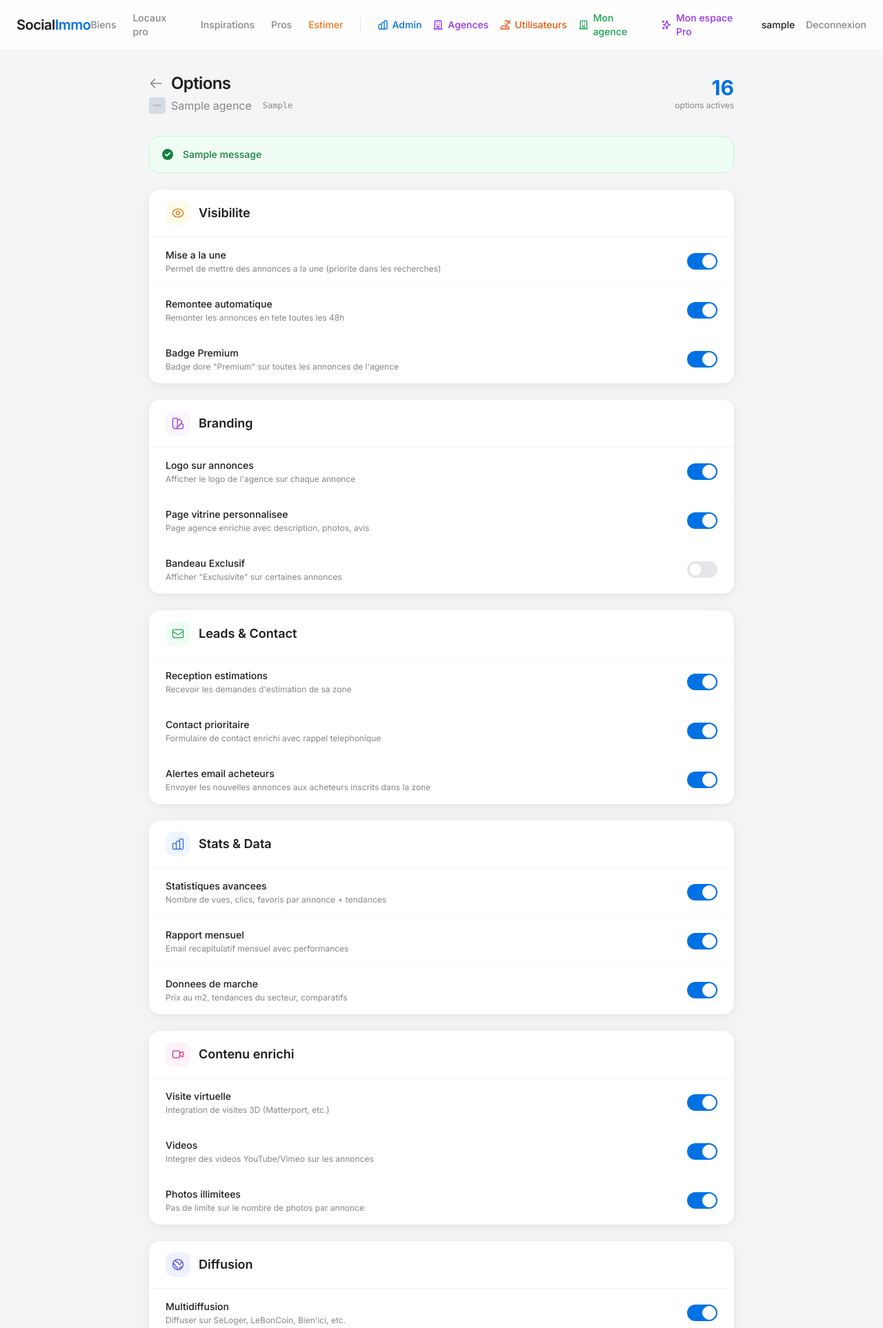
After one commit to CharlT24/social-immo, a Django app: page /gestion/options/1/ in a window 1280 px wide. The commit adds this page. Shown: the top 1926 px of the page at 69% size. Run offline with Django 5.2, Linux system fonts and the light colour scheme; a user stored in the database is signed in; tables that the repository leaves empty hold one stand-in row (values such as "Sample post"); grey boxes marked "Sample" are stand-in pictures; one stand-in notice (Sample message) is shown; some libraries are stand-ins or nearby versions.

Commit message:
Add agency options system + inspiration comment moderation
- New AgenceOptions model with 17 toggleable options across 6 categories:
  Visibility, Branding, Leads, Stats, Content, Diffusion (migration 0016)
- Admin can manage options per agency via /gestion/options/<id>/
- Options button added to agency list in admin
- Admin can delete inspiration photo comments (API + JS)
- Prep for future paid options (SeLoger/LeBonCoin style)

Co-Authored-By: Claude Opus 4.6 <noreply@anthropic.com>

```diff
--- a/listings/urls.py
+++ b/listings/urls.py
@@ -25,6 +25,7 @@ urlpatterns = [
     path('gestion/toggle/<int:agence_id>/', views.toggle_agence_active, name='toggle_agence_active'),
     path('gestion/renvoyer-acces/<int:agence_id>/', views.renvoyer_acces, name='renvoyer_acces'),
     path('gestion/conseillers/<int:agence_id>/', views.gestion_conseillers, name='gestion_conseillers'),
+    path('gestion/options/<int:agence_id>/', views.gestion_options_agence, name='gestion_options_agence'),
     path('gestion/conseillers/renvoyer/<int:conseiller_id>/', views.renvoyer_acces_conseiller, name='renvoyer_acces_conseiller'),
     # Espace Pro
     path('pro/inscription/', views.pro_inscription, name='pro_inscription'),
@@ -40,6 +41,7 @@ urlpatterns = [
     path('api/contact-read/', views.mark_contact_read, name='mark_contact_read'),
     path('api/photo-comment/', views.post_photo_comment, name='post_photo_comment'),
     path('api/photo-comments/', views.get_photo_comments, name='get_photo_comments'),
+    path('api/photo-comment/delete/', views.delete_photo_comment, name='delete_photo_comment'),
     # Gestion utilisateurs (admin)
     path('gestion/utilisateurs/', views.gestion_utilisateurs, name='gestion_utilisateurs'),
     path('gestion/utilisateurs/export/', views.export_utilisateurs_csv, name='export_utilisateurs_csv'),
--- a/listings/views.py
+++ b/listings/views.py
@@ -23,7 +23,7 @@ from .models import (
     Annonce, Photo, Commentaire, Favori, Agence, Decoration, DecoCommentaire,
     Partenaire, ProProfile, ProRealisation, ProRealisationPhoto, ProAvis,
     PhotoFavori, PhotoNote, PhotoCommentaire, DemandeContact, Conseiller,
-    Estimation
+    Estimation, AgenceOptions
 )
 from .forms import CommentaireForm, AgenceCreateForm, ProInscriptionForm, ProRealisationForm
 
@@ -1447,6 +1447,7 @@ def get_photo_comments(request):
         'auteur': c.auteur.get_full_name() or c.auteur.username,
         'texte': c.texte,
         'created_at': c.created_at.strftime('%d/%m/%Y %H:%M'),
+        'auteur_id': c.auteur_id,
     } for c in comments]
 
     # Note de l'utilisateur connecte
@@ -1465,7 +1466,22 @@ def get_photo_comments(request):
         'user_note': user_note,
         'average': round(avg_data['avg'], 1) if avg_data['avg'] else 0,
         'note_count': avg_data['count'],
+        'is_staff': request.user.is_staff if request.user.is_authenticated else False,
     })
+
+
+@login_required
+@require_POST
+def delete_photo_comment(request):
+    """Supprimer un commentaire photo - admin uniquement"""
+    if not request.user.is_staff:
+        return JsonResponse({'error': 'Non autorise'}, status=403)
+
+    data = json.loads(request.body)
+    comment_id = data.get('comment_id')
+    comment = get_object_or_404(PhotoCommentaire, id=comment_id)
+    comment.delete()
+    return JsonResponse({'status': 'deleted'})
 
 
 @login_required
@@ -2023,6 +2039,123 @@ def locaux_pro(request):
     return render(request, 'listings/locaux_pro.html', context)
 
 
+@login_required
+def gestion_options_agence(request, agence_id):
+    """Gestion des options d'une agence - admin uniquement"""
+    if not request.user.is_staff:
+        return HttpResponseForbidden("Acces reserve aux administrateurs.")
+
+    agence = get_object_or_404(Agence, id=agence_id)
+    options, created = AgenceOptions.objects.get_or_create(agence=agence)
+
+    if request.method == 'POST':
+        # Toggle les options booleennes
+        bool_fields = [
+            'mise_en_avant', 'remontee_auto', 'badge_premium',
+            'logo_sur_annonces', 'page_vitrine', 'bandeau_exclusif',
+            'estimation_forward', 'contact_prioritaire', 'alertes_email',
+            'stats_avancees', 'rapport_mensuel', 'donnees_marche',
+            'visite_virtuelle', 'video', 'photos_illimitees',
+            'multidiffusion', 'export_portails',
+        ]
+        for field in bool_fields:
+            setattr(options, field, field in request.POST)
+
+        nb = request.POST.get('nb_mises_en_avant', '0')
+        try:
+            options.nb_mises_en_avant = int(nb)
+        except ValueError:
+            options.nb_mises_en_avant = 0
+
+        options.notes_admin = request.POST.get('notes_admin', '')
+        options.save()
+        messages.success(request, f'Options de {agence.nom} mises a jour.')
+        return redirect('listings:gestion_options_agence', agence_id=agence.id)
+
+    # Grouper les options pour l'affichage
+    option_groups = [
+        {
+            'title': 'Visibilite',
+            'icon': 'M15 12a3 3 0 11-6 0 3 3 0 016 0z M2.458 12C3.732 7.943 7.523 5 12 5c4.478 0 8.268 2.943 9.542 7-1.274 4.057-5.064 7-9.542 7-4.477 0-8.268-2.943-9.542-7z',
+            'color': 'amber',
+            'fields': [
+                ('mise_en_avant', options.mise_en_avant),
+                ('remontee_auto', options.remontee_auto),
+                ('badge_premium', options.badge_premium),
+            ]
+        },
+        {
+            'title': 'Branding',
+            'icon': 'M7 21a4 4 0 01-4-4V5a2 2 0 012-2h4a2 2 0 012 2v12a4 4 0 01-4 4zm0 0h12a2 2 0 002-2v-4a2 2 0 00-2-2h-2.343M11 7.343l1.657-1.657a2 2 0 012.828 0l2.829 2.829a2 2 0 010 2.828l-8.486 8.485M7 17h.01',
+            'color': 'purple',
+            'fields': [
+                ('logo_sur_annonces', options.logo_sur_annonces),
+                ('page_vitrine', options.page_vitrine),
+                ('bandeau_exclusif', options.bandeau_exclusif),
+            ]
+        },
+        {
+            'title': 'Leads & Contact',
+            'icon': 'M3 8l7.89 5.26a2 2 0 002.22 0L21 8M5 19h14a2 2 0 002-2V7a2 2 0 00-2-2H5a2 2 0 00-2 2v10a2 2 0 002 2z',
+            'color': 'green',
+            'fields': [
+                ('estimation_forward', options.estimation_forward),
+                ('contact_prioritaire', options.contact_prioritaire),
+                ('alertes_email', options.alertes_email),
+            ]
+        },
+        {
+            'title': 'Stats & Data',
+            'icon': 'M9 19v-6a2 2 0 00-2-2H5a2 2 0 00-2 2v6a2 2 0 002 2h2a2 2 0 002-2zm0 0V9a2 2 0 012-2h2a2 2 0 012 2v10m-6 0a2 2 0 002 2h2a2 2 0 002-2m0 0V5a2 2 0 012-2h2a2 2 0 012 2v14a2 2 0 01-2 2h-2a2 2 0 01-2-2z',
+            'color': 'blue',
+            'fields': [
+                ('stats_avancees', options.stats_avancees),
+                ('rapport_mensuel', options.rapport_mensuel),
+                ('donnees_marche', options.donnees_marche),
+            ]
+        },
+        {
+            'title': 'Contenu enrichi',
+            'icon': 'M15 10l4.553-2.276A1 1 0 0121 8.618v6.764a1 1 0 01-1.447.894L15 14M5 18h8a2 2 0 002-2V8a2 2 0 00-2-2H5a2 2 0 00-2 2v8a2 2 0 002 2z',
+            'color': 'pink',
+            'fields': [
+                ('visite_virtuelle', options.visite_virtuelle),
+                ('video', options.video),
+                ('photos_illimitees', options.photos_illimitees),
+            ]
+        },
+        {
+            'title': 'Diffusion',
+            'icon': 'M3.055 11H5a2 2 0 012 2v1a2 2 0 002 2 2 2 0 012 2v2.945M8 3.935V5.5A2.5 2.5 0 0010.5 8h.5a2 2 0 012 2 2 2 0 104 0 2 2 0 012-2h1.064M15 20.488V18a2 2 0 012-2h3.064M21 12a9 9 0 11-18 0 9 9 0 0118 0z',
+            'color': 'indigo',
+            'fields': [
+                ('multidiffusion', options.multidiffusion),
+                ('export_portails', options.export_portails),
+            ]
+        },
+    ]
+
+    # Enrichir avec les meta du modele
+    for group in option_groups:
+        enriched = []
+        for field_name, value in group['fields']:
+            field = AgenceOptions._meta.get_field(field_name)
+            enriched.append({
+                'name': field_name,
+                'label': field.verbose_name,
+                'help': field.help_text,
+                'value': value,
+            })
+        group['fields'] = enriched
+
+    context = {
+        'agence': agence,
+        'options': options,
+        'option_groups': option_groups,
+    }
+    return render(request, 'listings/gestion_options.html', context)
+
+
 def cgu(request):
     return render(request, 'listings/cgu.html')
 
--- a/templates/listings/gestion_agences.html
+++ b/templates/listings/gestion_agences.html
@@ -157,6 +157,12 @@
                                     Renvoyer acces
                                 </a>
                                 {% endif %}
+                                <a href="{% url 'listings:gestion_options_agence' agence.id %}"
+                                   class="inline-flex items-center gap-1.5 text-xs font-medium text-amber-600 bg-amber-50 hover:bg-amber-100 px-3 py-1.5 rounded-lg transition-colors"
+                                   title="Gerer les options">
+                                    <svg class="w-3.5 h-3.5" fill="none" stroke="currentColor" viewBox="0 0 24 24"><path stroke-linecap="round" stroke-linejoin="round" stroke-width="2" d="M10.325 4.317c.426-1.756 2.924-1.756 3.35 0a1.724 1.724 0 002.573 1.066c1.543-.94 3.31.826 2.37 2.37a1.724 1.724 0 001.066 2.573c1.756.426 1.756 2.924 0 3.35a1.724 1.724 0 00-1.066 2.573c.94 1.543-.826 3.31-2.37 2.37a1.724 1.724 0 00-2.573 1.066c-.426 1.756-2.924 1.756-3.35 0a1.724 1.724 0 00-2.573-1.066c-1.543.94-3.31-.826-2.37-2.37a1.724 1.724 0 00-1.066-2.573c-1.756-.426-1.756-2.924 0-3.35a1.724 1.724 0 001.066-2.573c-.94-1.543.826-3.31 2.37-2.37.996.608 2.296.07 2.572-1.065z"/><path stroke-linecap="round" stroke-linejoin="round" stroke-width="2" d="M15 12a3 3 0 11-6 0 3 3 0 016 0z"/></svg>
+                                    Options
+                                </a>
                                 <a href="{% url 'listings:gestion_conseillers' agence.id %}"
                                    class="inline-flex items-center gap-1.5 text-xs font-medium text-emerald-600 bg-emerald-50 hover:bg-emerald-100 px-3 py-1.5 rounded-lg transition-colors"
                                    title="Voir les conseillers">
--- /dev/null
+++ b/templates/listings/gestion_options.html
@@ -0,0 +1,107 @@
+{% extends 'base.html' %}
+
+{% block title %}Options - {{ agence.nom }} | Social Immo{% endblock %}
+
+{% block content %}
+<div class="max-w-4xl mx-auto px-6 py-8">
+
+    <!-- Header -->
+    <div class="flex items-center justify-between mb-8">
+        <div>
+            <div class="flex items-center gap-3 mb-1">
+                <a href="{% url 'listings:gestion_agences' %}" class="text-apple-gray hover:text-apple-text transition-colors">
+                    <svg class="w-5 h-5" fill="none" stroke="currentColor" viewBox="0 0 24 24"><path stroke-linecap="round" stroke-linejoin="round" stroke-width="2" d="M10 19l-7-7m0 0l7-7m-7 7h18"/></svg>
+                </a>
+                <h1 class="text-2xl font-semibold tracking-tight">Options</h1>
+            </div>
+            <div class="flex items-center gap-2 mt-1">
+                {% if agence.logo_url %}
+                <img src="{{ agence.logo_url }}" class="w-6 h-6 rounded object-cover">
+                {% endif %}
+                <span class="text-apple-gray">{{ agence.nom }}</span>
+                <span class="text-xs bg-gray-100 text-apple-gray px-2 py-0.5 rounded-full font-mono">{{ agence.reference }}</span>
+            </div>
+        </div>
+        <div class="text-right">
+            <div class="text-3xl font-bold text-apple-blue">{{ options.nb_options_actives }}</div>
+            <div class="text-xs text-apple-gray">options actives</div>
+        </div>
+    </div>
+
+    <!-- Flash Messages -->
+    {% if messages %}
+    <div class="mb-6 space-y-3">
+        {% for message in messages %}
+        <div class="p-4 rounded-2xl flex items-center gap-3 {% if message.tags == 'success' %}bg-green-50 text-green-700 border border-green-200{% else %}bg-red-50 text-red-700 border border-red-200{% endif %}">
+            <svg class="w-5 h-5 flex-shrink-0" fill="currentColor" viewBox="0 0 20 20"><path fill-rule="evenodd" d="M10 18a8 8 0 100-16 8 8 0 000 16zm3.707-9.293a1 1 0 00-1.414-1.414L9 10.586 7.707 9.293a1 1 0 00-1.414 1.414l2 2a1 1 0 001.414 0l4-4z" clip-rule="evenodd"/></svg>
+            <span class="text-sm font-medium">{{ message }}</span>
+        </div>
+        {% endfor %}
+    </div>
+    {% endif %}
+
+    <form method="post">
+        {% csrf_token %}
+
+        <!-- Option Groups -->
+        <div class="space-y-6">
+            {% for group in option_groups %}
+            <div class="bg-white rounded-2xl shadow-apple overflow-hidden">
+                <div class="px-6 py-4 border-b border-gray-100 flex items-center gap-3">
+                    <div class="w-9 h-9 bg-{{ group.color }}-50 rounded-xl flex items-center justify-center">
+                        <svg class="w-5 h-5 text-{{ group.color }}-600" fill="none" stroke="currentColor" viewBox="0 0 24 24"><path stroke-linecap="round" stroke-linejoin="round" stroke-width="1.5" d="{{ group.icon }}"/></svg>
+                    </div>
+                    <h2 class="text-lg font-semibold">{{ group.title }}</h2>
+                </div>
+                <div class="divide-y divide-gray-50">
+                    {% for field in group.fields %}
+                    <label class="flex items-center justify-between px-6 py-4 hover:bg-gray-50/50 transition-colors cursor-pointer">
+                        <div class="flex-1 mr-4">
+                            <div class="text-sm font-medium text-apple-text">{{ field.label }}</div>
+                            {% if field.help %}
+                            <div class="text-xs text-apple-gray mt-0.5">{{ field.help }}</div>
+                            {% endif %}
+                        </div>
+                        <!-- Toggle Switch -->
+                        <div class="relative">
+                            <input type="checkbox" name="{{ field.name }}" value="1" {% if field.value %}checked{% endif %}
+                                   class="sr-only peer">
+                            <div class="w-11 h-6 bg-gray-200 peer-focus:outline-none peer-focus:ring-4 peer-focus:ring-blue-100 rounded-full peer peer-checked:after:translate-x-full peer-checked:after:border-white after:content-[''] after:absolute after:top-[2px] after:left-[2px] after:bg-white after:border-gray-300 after:border after:rounded-full after:h-5 after:w-5 after:transition-all peer-checked:bg-apple-blue"></div>
+                        </div>
+                    </label>
+                    {% endfor %}
+                </div>
+            </div>
+            {% endfor %}
+        </div>
+
+        <!-- Mise en avant: nombre autorise -->
+        <div class="bg-white rounded-2xl shadow-apple p-6 mt-6">
+            <label class="block text-sm font-medium text-apple-text mb-2">Nombre d'annonces "A la une" autorisees</label>
+            <input type="number" name="nb_mises_en_avant" value="{{ options.nb_mises_en_avant }}" min="0" max="50"
+                   class="w-32 px-3 py-2 border border-gray-200 rounded-xl text-sm focus:outline-none focus:ring-2 focus:ring-apple-blue/30 focus:border-apple-blue">
+            <p class="text-xs text-apple-gray mt-1">0 = illimite si l'option "Mise a la une" est activee</p>
+        </div>
+
+        <!-- Notes admin -->
+        <div class="bg-white rounded-2xl shadow-apple p-6 mt-6">
+            <label class="block text-sm font-medium text-apple-text mb-2">Notes internes (admin)</label>
+            <textarea name="notes_admin" rows="3"
+                      class="w-full px-4 py-3 border border-gray-200 rounded-xl text-sm focus:outline-none focus:ring-2 focus:ring-apple-blue/30 focus:border-apple-blue resize-none"
+                      placeholder="Notes visibles uniquement par l'admin...">{{ options.notes_admin }}</textarea>
+        </div>
+
+        <!-- Submit -->
+        <div class="mt-8 flex items-center justify-end gap-3">
+            <a href="{% url 'listings:gestion_agences' %}" class="px-5 py-2.5 text-sm font-medium text-apple-gray hover:text-apple-text transition-colors">
+                Annuler
+            </a>
+            <button type="submit"
+                    class="inline-flex items-center gap-2 bg-apple-blue text-white font-medium px-6 py-2.5 rounded-full hover:bg-blue-600 transition-colors text-sm">
+                <svg class="w-4 h-4" fill="none" stroke="currentColor" viewBox="0 0 24 24"><path stroke-linecap="round" stroke-linejoin="round" stroke-width="2" d="M5 13l4 4L19 7"/></svg>
+                Enregistrer
+            </button>
+        </div>
+    </form>
+</div>
+{% endblock %}
```
Also changed, not shown: listings/models.py (+119 -0 lines), templates/listings/decoration_list.html (+23 -2 lines), listings/migrations/0016_agence_options.py (added).
